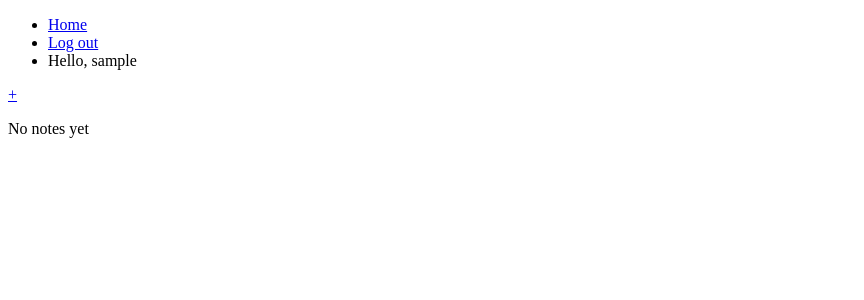
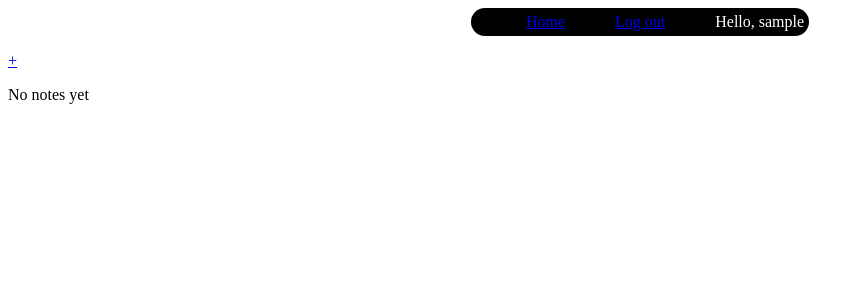
Before and after one commit to pcrespan/ONote, a Flask app: page / in a window 1280 px wide. Shown: the top 300 px of the page, without its empty margins (0-864 px from the left). Run offline with Flask 2, Linux system fonts and the light colour scheme; the visitor is signed in with stand-in values (Sample User, id 1); data that the repository does not hold is empty; some libraries are stand-ins or nearby versions.

Commit message:
Created stylesheet and background

```diff
--- /dev/null
+++ b/static/style.css
@@ -0,0 +1,23 @@
+.navcontainer {
+    display: flex;
+    justify-content: center;
+}
+
+.navbar {
+    overflow: hidden;
+    margin: 0;
+    list-style-type: none;
+    padding: 5px;
+    text-align: center;
+    display: inline-block;
+    border-radius: 20px;
+    background-color: black;
+}
+
+.item, .hello {
+    float: left;
+    margin-left: 50px;
+    position: absolute;
+    color: white;
+    position: relative;
+}
--- a/templates/layout.html
+++ b/templates/layout.html
@@ -1,21 +1,26 @@
 <!DOCTYPE html>
 
 <html lang="en">
+    <link href="/static/style.css" rel="stylesheet">
     <head>
         <title> ONote: {% block title %}{% endblock %}</title>
     </head>
     <body>
         {% if session["user_id"] %}
-            <ul>
+        <div class="navcontainer">
+            <ul class="navbar">
                 <li class="item"><a href="/">Home</a></li>
                 <li class="item"><a href="/logout">Log out</a></li>
                 <li class="hello">Hello, {{ session["username"] }}</li>
             </ul>
+        </div>
         {% else %}
-            <ul>
+        <div class="navcontainer">
+            <ul class="navbar">
                 <li class="item"><a href="/login">Log In</a></li>
                 <li class="item"><a href="/register">Register</a></li>
             </ul>
+        </div>
         {% endif %}
     </body>
     <main>
```
Also changed, not shown: static/onoteBackground.jpg (added).
